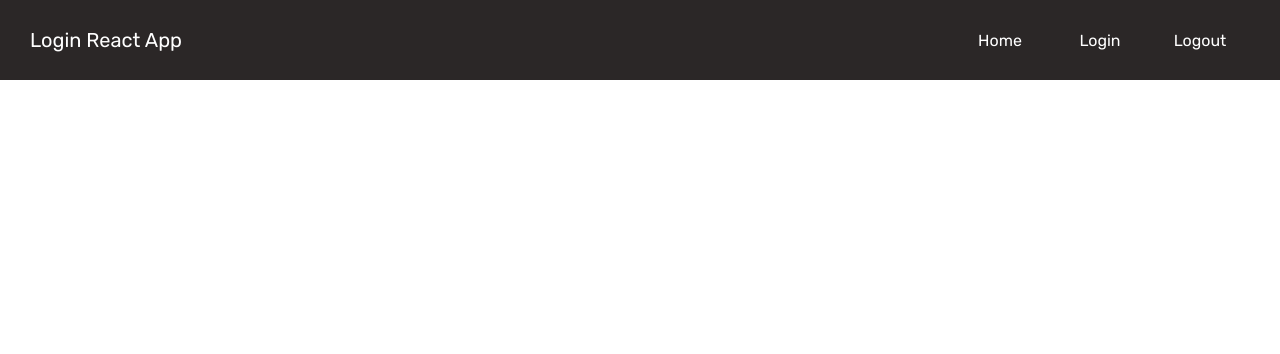
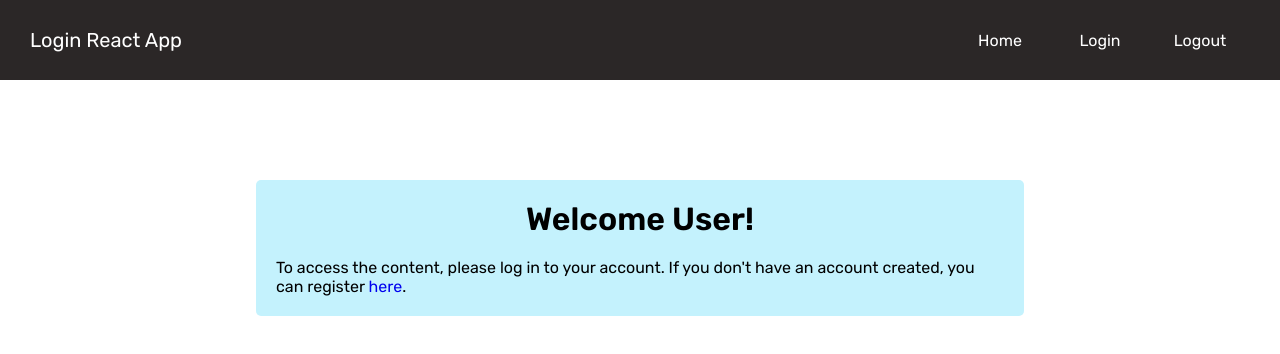
Before and after one commit to ach1209/react-login-app-demo, a React (Vite) app: page / in a window 1280 px wide. Shown: the top 354 px of the page. Built offline with nearby package versions, Linux system fonts and the light colour scheme.

Commit message:
Create Greeting component

```diff
--- a/src/App.css
+++ b/src/App.css
@@ -0,0 +1,7 @@
+.App {
+  height: 100vh;
+}
+
+.content {
+  padding: 10rem 0;
+}
--- a/src/App.tsx
+++ b/src/App.tsx
@@ -1,10 +1,18 @@
 import Navbar from './components/Navbar/Navbar'
+import GreetingCard from './components/Greeting/GreetingCard'
+import GreetingHeader from './components/Greeting/GreetingHeader'
 import './App.css'
 
 function App() {
   return (
     <div className="App">
       <Navbar />
+      <div className="content">
+        <GreetingCard>
+          <GreetingHeader message="Welcome" user="User" />
+          <p>To access the content, please log in to your account. If you don't have an account created, you can register <a href="/">here</a>.</p>
+        </GreetingCard>
+      </div>
     </div>
   )
 }
--- /dev/null
+++ b/src/components/Greeting/Greeting.module.css
@@ -0,0 +1,13 @@
+.greeting-message {
+  width: 60%;
+  margin: 0 auto;
+  padding: 2rem;
+  background-color: var(--bgColor2);
+  border-radius: 5px;
+}
+
+.greeting-heading {
+  font-weight: 600;
+  text-align: center;
+  margin-bottom: 2rem;
+}
--- /dev/null
+++ b/src/components/Greeting/GreetingCard.tsx
@@ -0,0 +1,15 @@
+import styles from './Greeting.module.css'
+
+type GreetingProps = {
+  children: React.ReactNode;
+}
+
+function GreetingCard(props: GreetingProps) {
+  return (
+    <div className={styles['greeting-message']}>
+      {props.children}
+    </div>
+  )
+}
+
+export default GreetingCard
--- /dev/null
+++ b/src/components/Greeting/GreetingHeader.tsx
@@ -0,0 +1,16 @@
+import styles from './Greeting.module.css'
+
+type GreetingHeaderProps = {
+  message: string;
+  user?: string;
+}
+
+function GreetingHeader(props: GreetingHeaderProps) {
+  return (
+    <h1 className={styles['greeting-heading']}>
+      {props.message} {props.user}!
+    </h1>
+  )
+}
+
+export default GreetingHeader
--- a/src/index.css
+++ b/src/index.css
@@ -5,6 +5,7 @@
   --textColor: #3a423f;
   --navBgColor: #2b2727;
   --bgColor: #86e8ff;
+  --bgColor2: #c4f2fd;
 }
 
 * {
```
